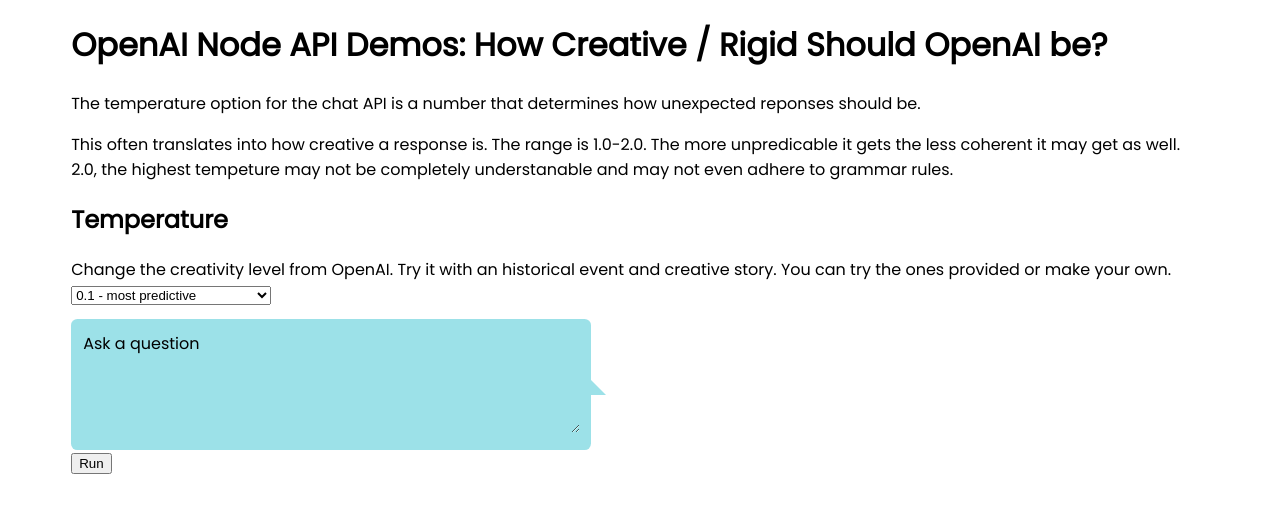
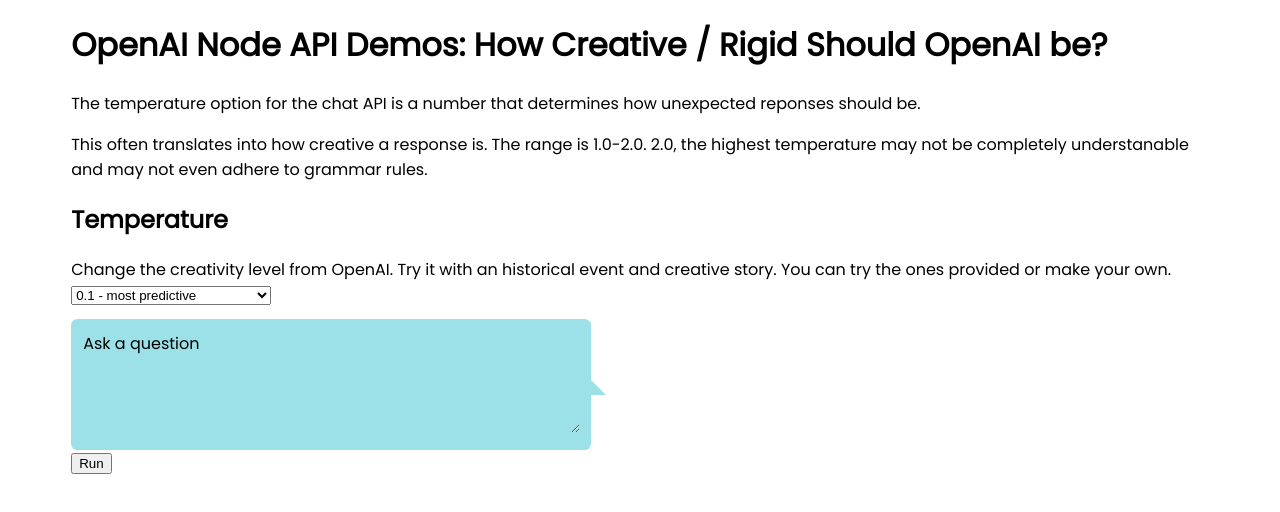
Before and after one commit to lesliepound/openai-api-examples-node, a website: page public/temperature.html in a window 1280 px wide. Drawn offline with Linux system fonts and the light colour scheme.

Commit message:
Instruction fixes

```diff
--- a/public/temperature.html
+++ b/public/temperature.html
@@ -26,8 +26,7 @@
     The temperature option for the chat API is a number that determines how unexpected reponses should be.
     <p>This often translates into how creative a response is.
     The range is 1.0-2.0.
-    The more unpredicable it gets the less coherent it may get as well.
-    2.0, the highest tempeture may not be completely understanable and may not even adhere to grammar rules.
+    2.0, the highest temperature may not be completely understanable and may not even adhere to grammar rules.
     <h2>Temperature</h2>
     Change the creativity level from OpenAI. Try it with an historical event and creative story.
     You can try the ones provided or make your own.
@@ -51,7 +50,7 @@
         <option value="1.7">1.7</option>
         <option value="1.8">1.8</option>
         <option value="1.9">1.9</option>
-        <option value="2.0">2.0 - incoherent/ random</option>
+        <option value="2.0">2.0 - random</option>
 
 
     </select>
```
